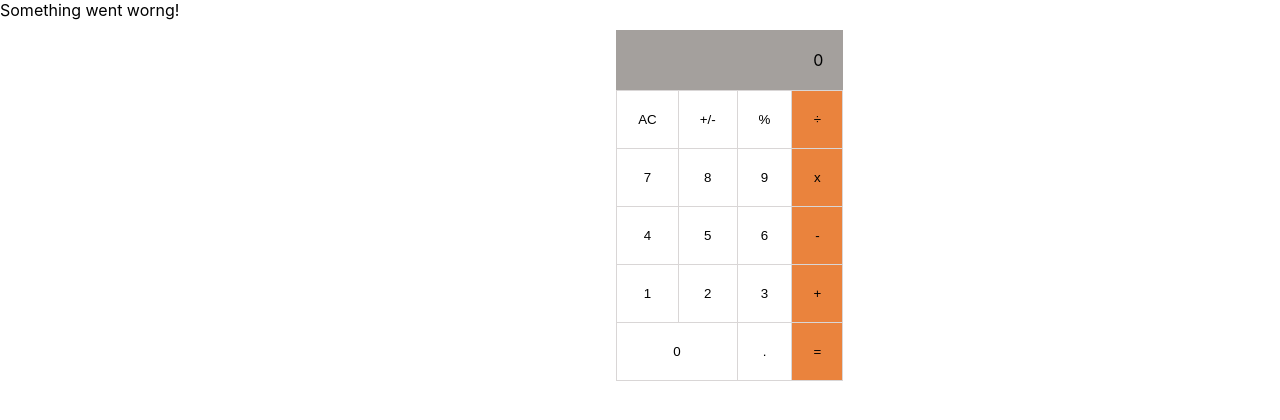
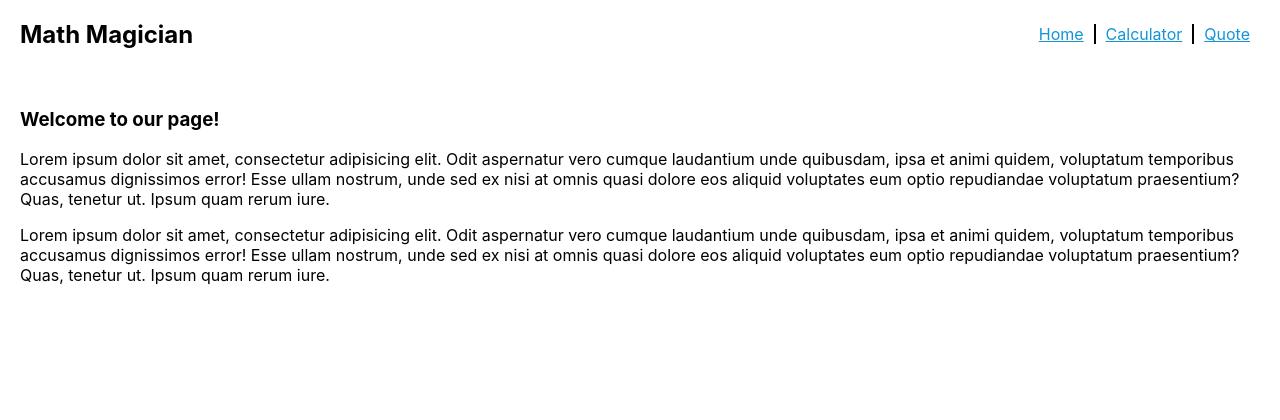
Before and after one commit to ibugithub/math-Magician, a React (Create React App) app: page / in a window 1280 px wide. Shown: the top 420 px of the page. Built offline with nearby package versions, Linux system fonts and the light colour scheme; no server answers.

Commit message:
Complete full website

```diff
--- a/package.json
+++ b/package.json
@@ -7,11 +7,12 @@
     "@testing-library/react": "^13.4.0",
     "@testing-library/user-event": "^13.5.0",
     "big.js": "^6.2.1",
+    "prop-types": "^15.8.1",
     "react": "^18.2.0",
     "react-dom": "^18.2.0",
     "react-scripts": "5.0.1",
     "web-vitals": "^2.1.4",
-    "prop-types": "^15.8.1"
+    "react-router-dom": "^6.13.0"
   },
   "scripts": {
     "start": "react-scripts start",
--- a/src/App.js
+++ b/src/App.js
@@ -1,14 +1,22 @@
-import React from 'react';
+import { React } from 'react';
+import { Routes, Route } from 'react-router-dom';
 import Calculator from './components/calculator';
 import Quote from './components/quote';
+import Home from './components/Home';
 import './css/app.css';
+import Navbar from './components/NavBar';
 
-const App = () => (
-  <div className="site-container">
-    <Quote />
-    <Calculator />
-  </div>
-
-);
+function App() {
+  return (
+    <>
+      <Navbar />
+      <Routes>
+        <Route path="/" element={<Home />} />
+        <Route path="/Quote" element={<Quote />} />
+        <Route path="/Calculator" element={<Calculator />} />
+      </Routes>
+    </>
+  );
+}
 
 export default App;
--- a/src/components/CalcStructure.js
+++ b/src/components/CalcStructure.js
@@ -33,7 +33,9 @@ const CalcStructure = () => {
   };
 
   return (
-    <div>
+    <div className="container">
+      <h3 className="width40pr">Lets Do some math</h3>
+      <div className="calcBody">
         <div className="output-screen">
           {result}
         </div>
@@ -109,6 +111,8 @@ const CalcStructure = () => {
           </tbody>
         </table>
       </div>
+    </div>
+
   );
 };
 
--- /dev/null
+++ b/src/components/Home.js
@@ -0,0 +1,30 @@
+import { React } from 'react';
+import '../css/home.css';
+
+function Home() {
+  return (
+    <div className="home">
+      <h3>
+        Welcome to our page!
+      </h3>
+      <p className="Para">
+        Lorem ipsum dolor sit amet, consectetur adipisicing elit.
+        Odit aspernatur vero cumque laudantium unde quibusdam,
+        ipsa et animi quidem, voluptatum temporibus accusamus
+        dignissimos error! Esse ullam nostrum, unde sed ex nisi
+        at omnis quasi dolore eos aliquid voluptates eum optio
+        repudiandae voluptatum praesentium? Quas, tenetur ut. Ipsum quam rerum iure.
+      </p>
+      <p>
+        Lorem ipsum dolor sit amet, consectetur adipisicing elit.
+        Odit aspernatur vero cumque laudantium unde quibusdam,
+        ipsa et animi quidem, voluptatum temporibus accusamus
+        dignissimos error! Esse ullam nostrum, unde sed ex nisi
+        at omnis quasi dolore eos aliquid voluptates eum optio
+        repudiandae voluptatum praesentium? Quas, tenetur ut. Ipsum quam rerum iure.
+      </p>
+    </div>
+  );
+}
+
+export default Home;
--- /dev/null
+++ b/src/components/NavBar.js
@@ -0,0 +1,16 @@
+import { React } from 'react';
+import { Link } from 'react-router-dom';
+import styles from '../css/Navbar.module.css';
+
+const Navbar = () => (
+  <nav className={styles.navbar}>
+    <h1>Math Magician</h1>
+
+    <div className={styles.nav}>
+      <Link to="/">Home</Link>
+      <Link to="/Calculator">Calculator</Link>
+      <Link to="/Quote">Quote</Link>
+    </div>
+  </nav>
+);
+export default Navbar;
--- /dev/null
+++ b/src/css/Navbar.module.css
@@ -0,0 +1,21 @@
+.navbar {
+    display: flex;
+    align-items: center;
+    justify-content: space-between;
+    padding-right: 20px;
+    padding-left: 20px;
+}
+.nav {
+    display: flex;
+    gap: 10px;
+}
+
+.nav a {
+    color: #1295d6;
+    border-right: 2px solid black;
+    padding-right: 10px;
+}
+
+.nav a:last-child {
+    border: unset;
+}
--- a/src/css/calculator.css
+++ b/src/css/calculator.css
@@ -1,9 +1,12 @@
+.container {
+  display: flex;
+  justify-content: space-between;
+}
+
 .calculator-container {
-  max-width: 500px;
-  margin: auto;
-  padding-top: 30px;
-  padding-left: 30px;
-  padding-right: 30px;
+    padding-top: 30px;
+    padding-left: 20px;
+    padding-right: 20px;
 }
 
 .output-screen {
@@ -29,6 +32,14 @@
 button {
   border: unset;
   background-color: transparent;
-  width: 100%;
   padding: 20px;
 }
+
+.calcBody {
+  width: 60%;
+  position: relative;
+  min-width: 230px;
+}
+.width40pr {
+  width: 40%;
+}
--- /dev/null
+++ b/src/css/home.css
@@ -0,0 +1,3 @@
+.home {
+  padding: 20px;
+}
--- a/src/index.js
+++ b/src/index.js
@@ -1,9 +1,13 @@
 import React from 'react';
 import ReactDOM from 'react-dom/client';
+import { BrowserRouter } from 'react-router-dom';
 import './css/app.css';
 import App from './App';
 
 const root = ReactDOM.createRoot(document.getElementById('root'));
 root.render(
-  <App />,
+  <BrowserRouter>
+    <App />
+  </BrowserRouter>,
+
 );
```
Also changed, not shown: 1 other file (tests, documents, lock files or other folders). Lines whose indentation alone changed are shown as unchanged.
